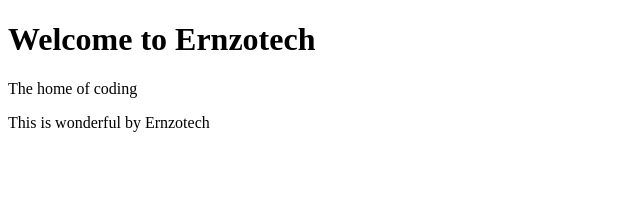
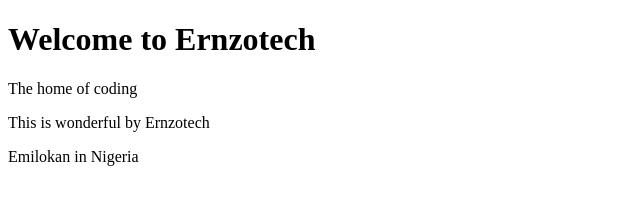
Before and after one commit to ernestisibor9/git_test, a plain HTML site: page index.html in a window 1280 px wide. Shown: the whole page, without its empty margins (0-640 px from the left). Drawn offline with Linux system fonts and the light colour scheme.

Commit message:
Update index.html
Emilokan

```diff
--- a/index.html
+++ b/index.html
@@ -9,5 +9,6 @@
     <h1>Welcome to Ernzotech</h1>
     <p>The home of coding</p>
     <p>This is wonderful by Ernzotech</p>
+    <p>Emilokan in Nigeria</p>
 </body>
 </html>
```
